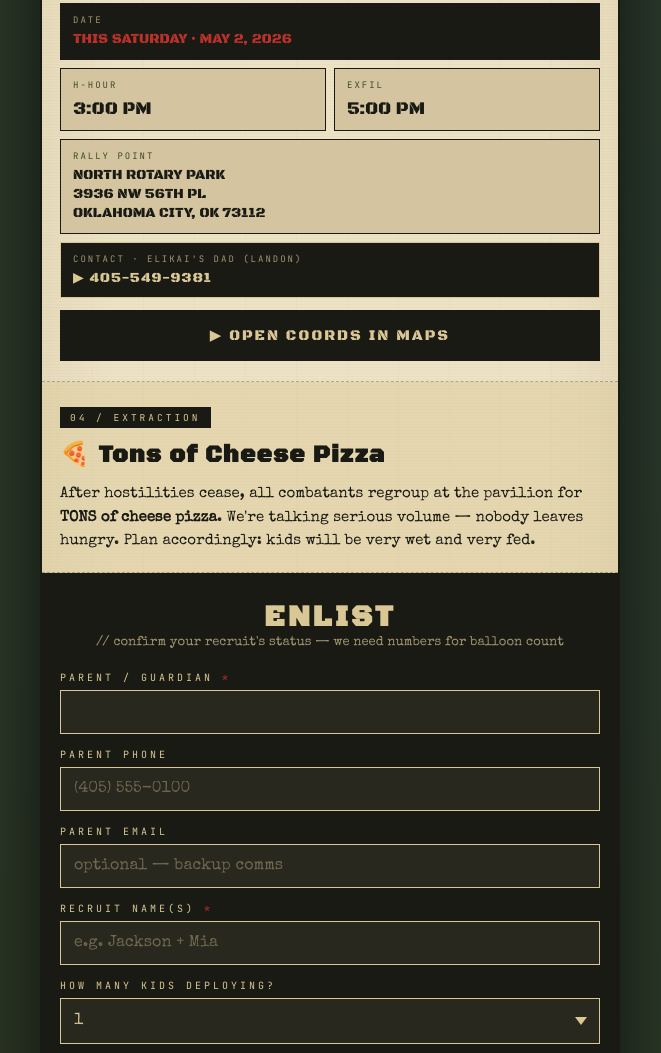
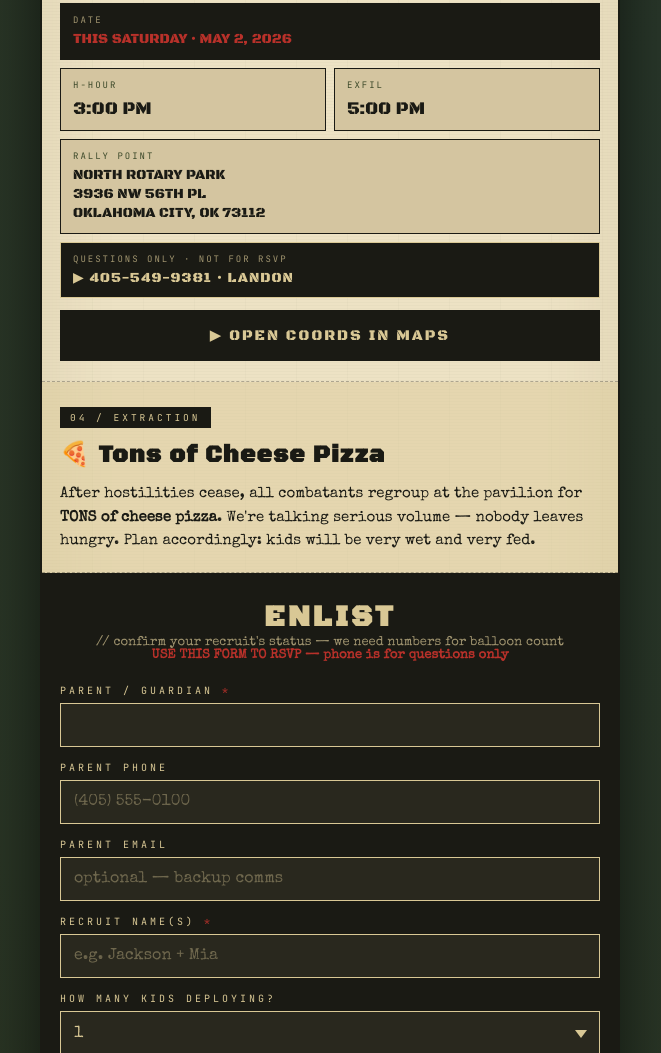
Before and after one commit to landonyourfeet/Elikai, a website: page public/index.html in a window 1280 px wide. Shown: the part 3020-4073 px from the top of the page, without its empty margins (310-971 px from the left). Drawn offline with nearby package versions, Linux system fonts and the light colour scheme.

Commit message:
Update index.html

```diff
--- a/public/index.html
+++ b/public/index.html
@@ -588,8 +588,8 @@
         <span class="value">NORTH ROTARY PARK<br>3936 NW 56TH PL<br>OKLAHOMA CITY, OK 73112</span>
       </div>
       <div class="intel-cell full" style="background:var(--ink);color:var(--sand);border-color:var(--sand)">
-        <span class="label" style="color:var(--sand);opacity:0.7">CONTACT · ELIKAI'S DAD (LANDON)</span>
-        <span class="value" style="color:var(--sand)"><a href="tel:+14055499381" style="color:var(--sand);text-decoration:none;letter-spacing:1px">▶ 405-549-9381</a></span>
+        <span class="label" style="color:var(--sand);opacity:0.7">QUESTIONS ONLY · NOT FOR RSVP</span>
+        <span class="value" style="color:var(--sand)"><a href="tel:+14055499381" style="color:var(--sand);text-decoration:none;letter-spacing:1px">▶ 405-549-9381 · LANDON</a></span>
       </div>
     </div>
     <a class="coords-link" href="https://maps.google.com/?q=3936+NW+56th+Pl+Oklahoma+City+OK+73112" target="_blank" rel="noopener">▶ OPEN COORDS IN MAPS</a>
@@ -603,7 +603,7 @@
 
   <div class="enlist" id="enlistSection">
     <h2>ENLIST</h2>
-    <div class="sub">// confirm your recruit's status — we need numbers for balloon count</div>
+    <div class="sub">// confirm your recruit's status — we need numbers for balloon count<br><strong style="color:var(--classified)">USE THIS FORM TO RSVP — phone is for questions only</strong></div>
 
     <form id="rsvpForm" novalidate>
       <div class="field">
```
